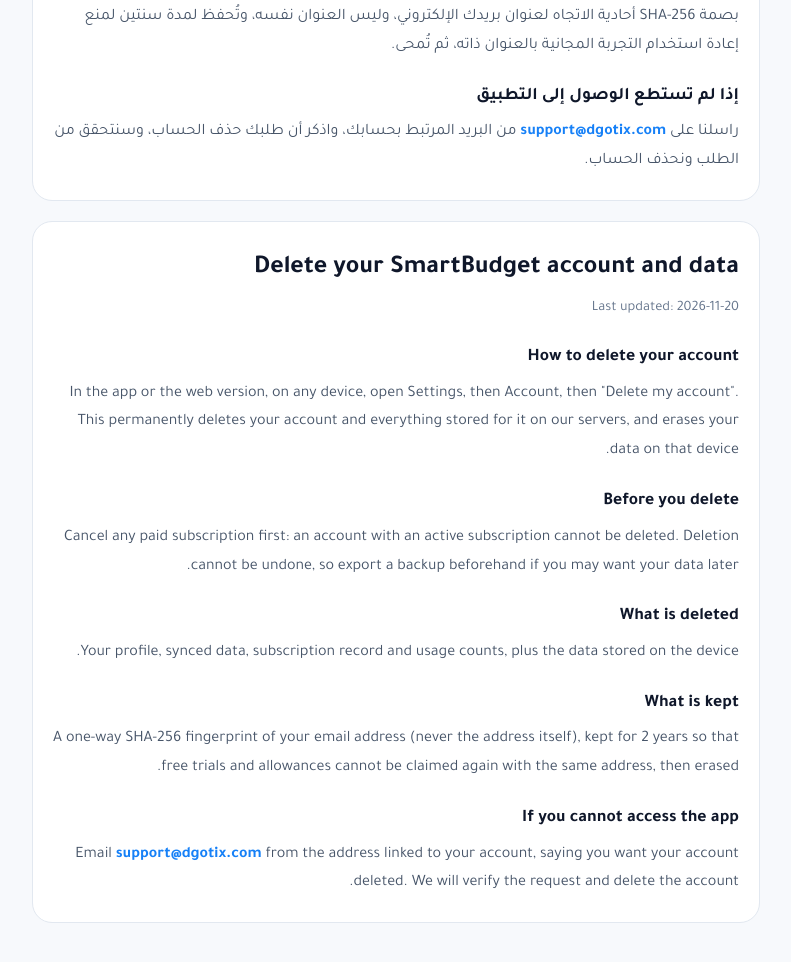
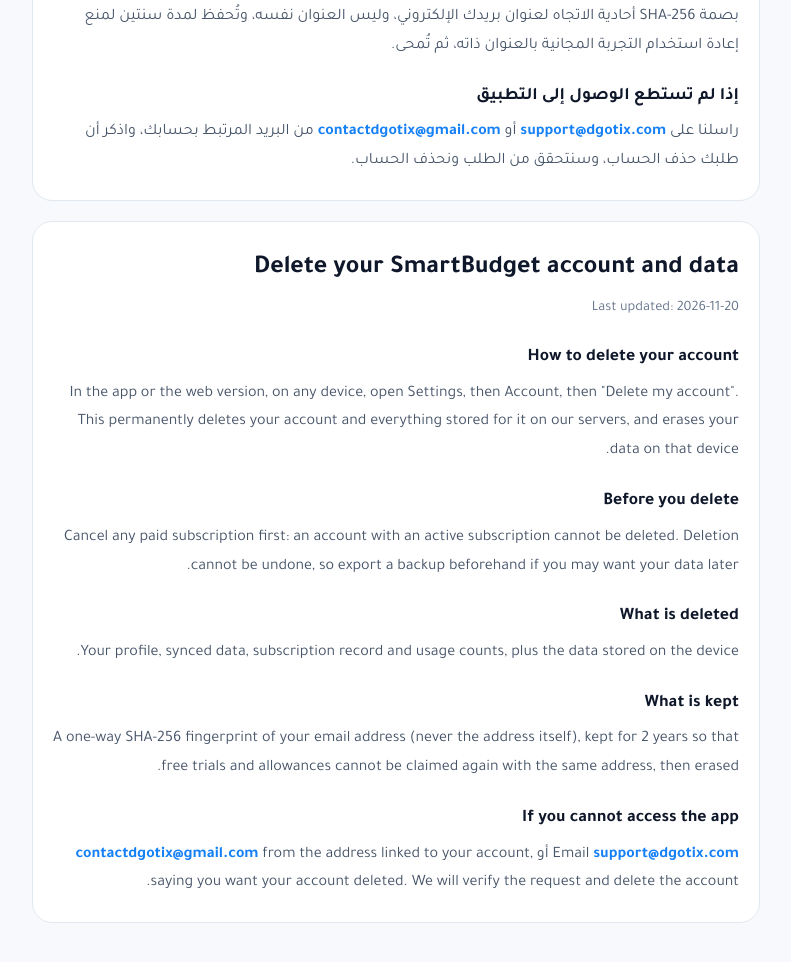
Before and after one commit to djamalbarcha18-hue/dgotix-site, a plain HTML site: page delete-account.html in a window 1280 px wide. Shown: the part 604-1566 px from the top of the page, without its empty margins (244-1035 px from the left). Drawn offline with Linux system fonts and the light colour scheme.

Commit message:
Delete-account page: add contactdgotix@gmail.com as a contact
Co-Authored-By: Claude Haiku 5.5 <noreply@anthropic.com>
Claude-Session: https://claude.ai/code/session_01TTPfewr8mXC5vPeiAEkm4y

```diff
--- a/delete-account.html
+++ b/delete-account.html
@@ -30,7 +30,7 @@
     <h2>ما الذي يبقى</h2>
     <p>بصمة SHA-256 أحادية الاتجاه لعنوان بريدك الإلكتروني، وليس العنوان نفسه، وتُحفظ لمدة سنتين لمنع إعادة استخدام التجربة المجانية بالعنوان ذاته، ثم تُمحى.</p>
     <h2>إذا لم تستطع الوصول إلى التطبيق</h2>
-    <p>راسلنا على <a href="mailto:support@dgotix.com">support@dgotix.com</a> من البريد المرتبط بحسابك، واذكر أن طلبك حذف الحساب، وسنتحقق من الطلب ونحذف الحساب.</p>
+    <p>راسلنا على <a href="mailto:support@dgotix.com">support@dgotix.com</a> أو <a href="mailto:contactdgotix@gmail.com">contactdgotix@gmail.com</a> من البريد المرتبط بحسابك، واذكر أن طلبك حذف الحساب، وسنتحقق من الطلب ونحذف الحساب.</p>
   </article>
 
   <article id="en">
@@ -45,7 +45,7 @@
     <h2>What is kept</h2>
     <p>A one-way SHA-256 fingerprint of your email address (never the address itself), kept for 2 years so that free trials and allowances cannot be claimed again with the same address, then erased.</p>
     <h2>If you cannot access the app</h2>
-    <p>Email <a href="mailto:support@dgotix.com">support@dgotix.com</a> from the address linked to your account, saying you want your account deleted. We will verify the request and delete the account.</p>
+    <p>Email <a href="mailto:support@dgotix.com">support@dgotix.com</a> أو <a href="mailto:contactdgotix@gmail.com">contactdgotix@gmail.com</a> from the address linked to your account, saying you want your account deleted. We will verify the request and delete the account.</p>
   </article>
 </div>
 </body>
```
